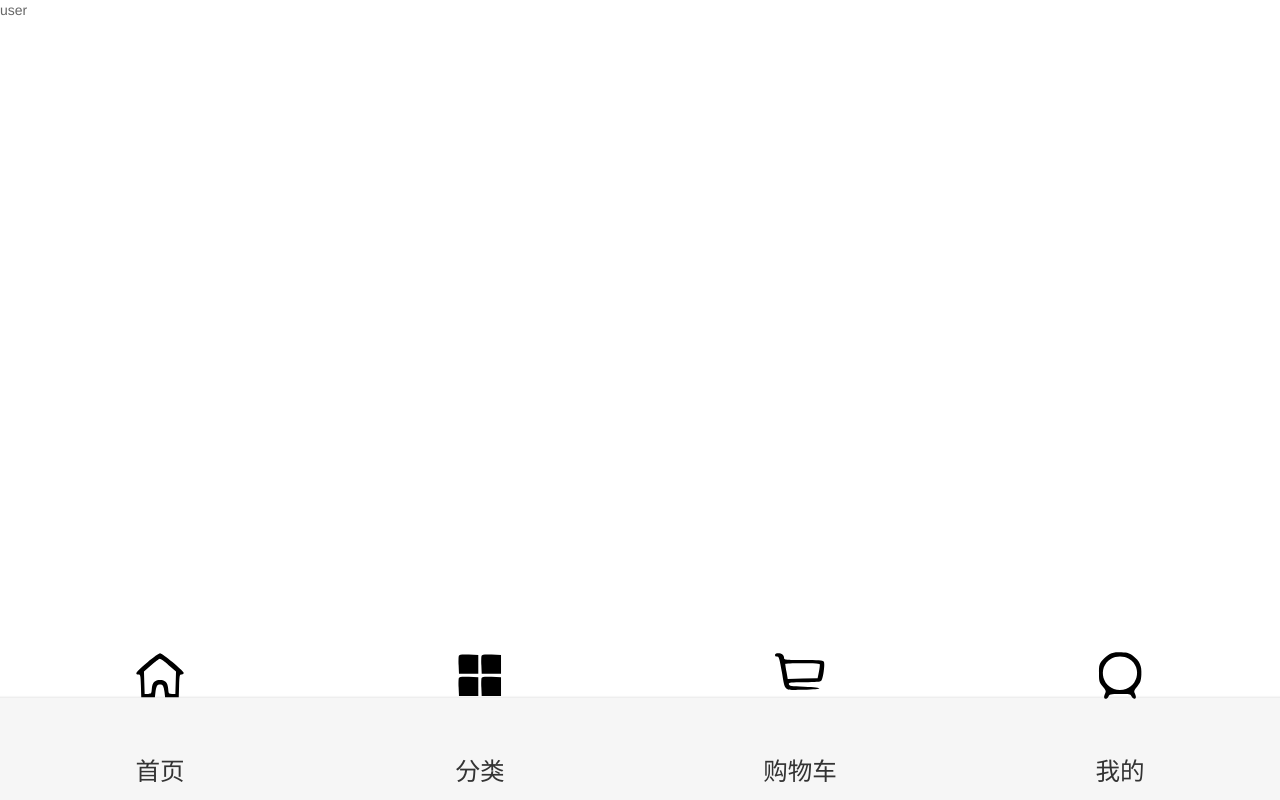
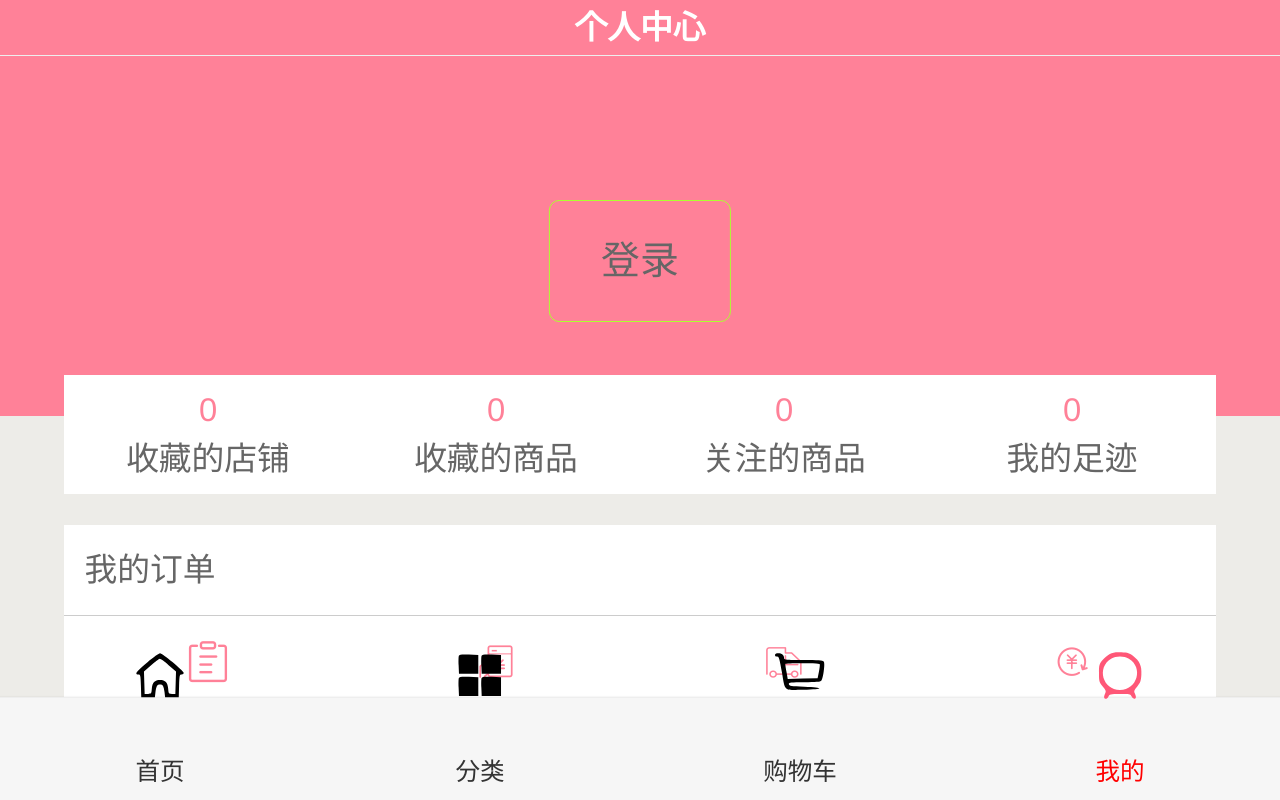
Before and after one commit to kermit2020/vue6, a Vue app: page /#/user in a window 1280 px wide. Built offline with nearby package versions, Linux system fonts and the light colour scheme; what vue-quill-editor would draw is missing.

Commit message:
个人中心完成

```diff
--- a/src/components/User.vue
+++ b/src/components/User.vue
@@ -1,17 +1,234 @@
 <template>
-  <div>
-    user
+  <div id="user">
+    <nav-bar class="navbar"><div slot="center">个人中心</div></nav-bar>
+    <!--pages/user/index.wxml-->
+
+    <div class="user_info_wrap">
+      <div v-if="userInfo.avatarUrl" class="user_img_wrap">
+        <img class="user_big" :src="userInfo.avatarUrl" />
+        <div class="user_info">
+          <img class="user_name" :src="userInfo.avatarUrl" />
+          <div class="user_text">{{ userInfo.nickName }}</div>
+        </div>
+      </div>
+      <div v-else class="user_btn">
+        <a class="tologin" target="" to="/login">
+          登录
+        </a>
+      </div>
+    </div>
+    <div class="user_content">
+      <div class="user_main">
+        <!-- 历史足迹 -->
+        <div class="history_wrap">
+          <a>
+            <div class="his_num">0</div>
+            <div class="his_name">收藏的店铺</div>
+          </a>
+          <a  to="/collect">
+
+            <div class="his_num">{{ collectNum }}</div>
+            <div class="his_name">收藏的商品</div>
+          </a>
+          <a>
+            <div class="his_num">0</div>
+            <div class="his_name">关注的商品</div>
+          </a>
+          <a>
+            <div class="his_num">0</div>
+            <div class="his_name">我的足迹</div>
+          </a>
+        </div>
+        <!-- 我的订单 -->
+        <div class="orders_wrap">
+          <div class="orders_title">我的订单</div>
+          <div class="order_content">
+            <a url="/pages/order/index?type=1">
+              <div class="iconfont icon-ding_dan"></div>
+              <div class="order_name">全部订单</div>
+            </a>
+            <a url="/pages/order/index?type=2">
+              <div class="iconfont icon-fukuantongzhi"></div>
+              <div class="order_name">待付款</div>
+            </a>
+            <a url="/pages/order/index?type=3">
+              <div class="iconfont icon-receipt-address"></div>
+              <div class="order_name">待收货</div>
+            </a>
+            <a>
+              <div class="iconfont icon-tuihuotuikuan_dianpu"></div>
+              <div class="order_name">退款/退货</div>
+            </a>
+          </div>
+          <!-- 收货地址管理 -->
+          <div class="address_wrap">
+            收货地址管理
+          </div>
+          <!-- 应用信息相关 -->
+          <div class="app_info_wrap">
+            <div class="app_info_item app_info_contact">
+              <span>联系客服</span>
+              <span>400-618-4000</span>
+            </div>
+            <router-link to="/feedback" class="app_info_item">意见反馈</router-link>
+            <div class="app_info_item">关于我们</div>
+          </div>
+
+          <!-- 推荐 -->
+          <div class="recommend_wrap">
+            把应用推荐给其他人
+          </div>
+        </div>
+      </div>
+    </div>
   </div>
 </template>
 <script>
+import NavBar from '@/components/common/NavBar'
 export default {
   data() {
     return {
-
+      userInfo: {},
+      collectNum: 0
     }
+  },
+  components: {
+    NavBar
+  },
+  mounted(){
+    this.userInfo =JSON.parse(localStorage.getItem("userInfo"))||{};
+    this.collect =JSON.parse(localStorage.getItem("collect"))||[];
+    this.collectNum =this.collect.length
   },
 }
 </script>
 <style lang="less" scoped>
+#user {
+  padding-bottom: 10vh;
+  padding-top: 7vh;
+  width: 100%;
+  font-size: 16/50rem;
+  background-color: #edece8;
+  height: 93vh;
+}
 
+/* pages/user/index.wxss */
+.user_info_wrap {
+  position: relative;
+  height: 45vh;
+  background-color: var(--color-tint);
+  overflow: hidden;
+  .user_img_wrap {
+    img.user_big {
+      height: 50vh;
+      //高斯模糊
+      filter: blur(10 * 0.01rem);
+    }
+
+    .user_info {
+      position: absolute;
+      left: 50%;
+      transform: translateX(-50%);
+      top: 20%;
+      text-align: center;
+      .user_name {
+        width: 150 * 0.01rem;
+        height: 150 * 0.01rem;
+        border-radius: 50%;
+      }
+      .user_text {
+        color: white;
+        margin-top: 40 * 0.01rem;
+        // font-size: 40*0.01rem;
+      }
+    }
+  }
+  .user_btn {
+    position: absolute;
+    left: 50%;
+    transform: translateX(-50%);
+    top: 40%;
+    border: 1 * 0.01rem solid greenyellow;
+    color: greenyellow;
+    font-size: 38 * 0.01rem;
+    padding: 30 * 0.01rem 50 * 0.01rem;
+    border-radius: 10 * 0.01rem;
+  }
+}
+.user_content {
+  position: relative;
+
+  .user_main {
+    position: absolute;
+    color: #666;
+    padding-bottom: 100 * 0.01rem;
+    width: 90%;
+    left: 50%;
+    transform: translateX(-50%);
+    top: -40 * 0.01rem;
+    .history_wrap {
+      background-color: #fff;
+      display: flex;
+      a {
+        flex: 1;
+        text-align: center;
+        padding: 10 * 0.01rem 0;
+        .his_num {
+          color: var(--color-tint);
+        }
+        .his_name {
+        }
+      }
+    }
+    .orders_wrap {
+      margin-top: 30 * 0.01rem;
+
+      .orders_title {
+        background-color: #fff;
+        padding: 20 * 0.01rem;
+        border-bottom: 1 * 0.01rem solid #ccc;
+      }
+      .order_content {
+        display: flex;
+        background-color: #fff;
+        a {
+          padding: 15 * 0.01rem 0;
+          flex: 1;
+          text-align: center;
+          .iconfont {
+            color: var(--color-tint);
+            font-size: 40 * 0.01rem;
+          }
+          .order_name {
+          }
+        }
+      }
+    }
+    .address_wrap {
+      margin-top: 30 * 0.01rem;
+      background-color: #fff;
+      padding: 20 * 0.01rem;
+
+    }
+    .app_info_wrap {
+      margin-top: 30 * 0.01rem;
+      background-color: #fff;
+
+      .app_info_item {
+        display: flex;
+        padding: 20 * 0.01rem;
+        border-bottom: 1 * 0.01rem solid #ccc;
+      }
+      .app_info_contact {
+        // display: flex;
+        justify-content: space-between;
+      }
+    }
+    .recommend_wrap {
+      margin-top: 30 * 0.01rem;
+      background-color: #fff;
+      padding: 20 * 0.01rem;
+    }
+  }
+}
 </style>
--- a/src/components/common/tabbar/MainTabBar.vue
+++ b/src/components/common/tabbar/MainTabBar.vue
@@ -15,7 +15,7 @@
       <img slot="active-icon" src="@/assets/img/tabbar/cart_active.svg" alt="">
       <div slot="text">购物车</div>
     </tab-bar-item>
-    <tab-bar-item link="/profile">
+    <tab-bar-item link="/user">
       <img slot="icon" src="@/assets/img/tabbar/profile.svg" alt="">
       <img slot="active-icon" src="@/assets/img/tabbar/profile_active.svg" alt="">
       <div slot="text">我的</div>
```
Also changed, not shown: src/assets/css/normalize.css, 1 other file (tests, documents, lock files or other folders).
